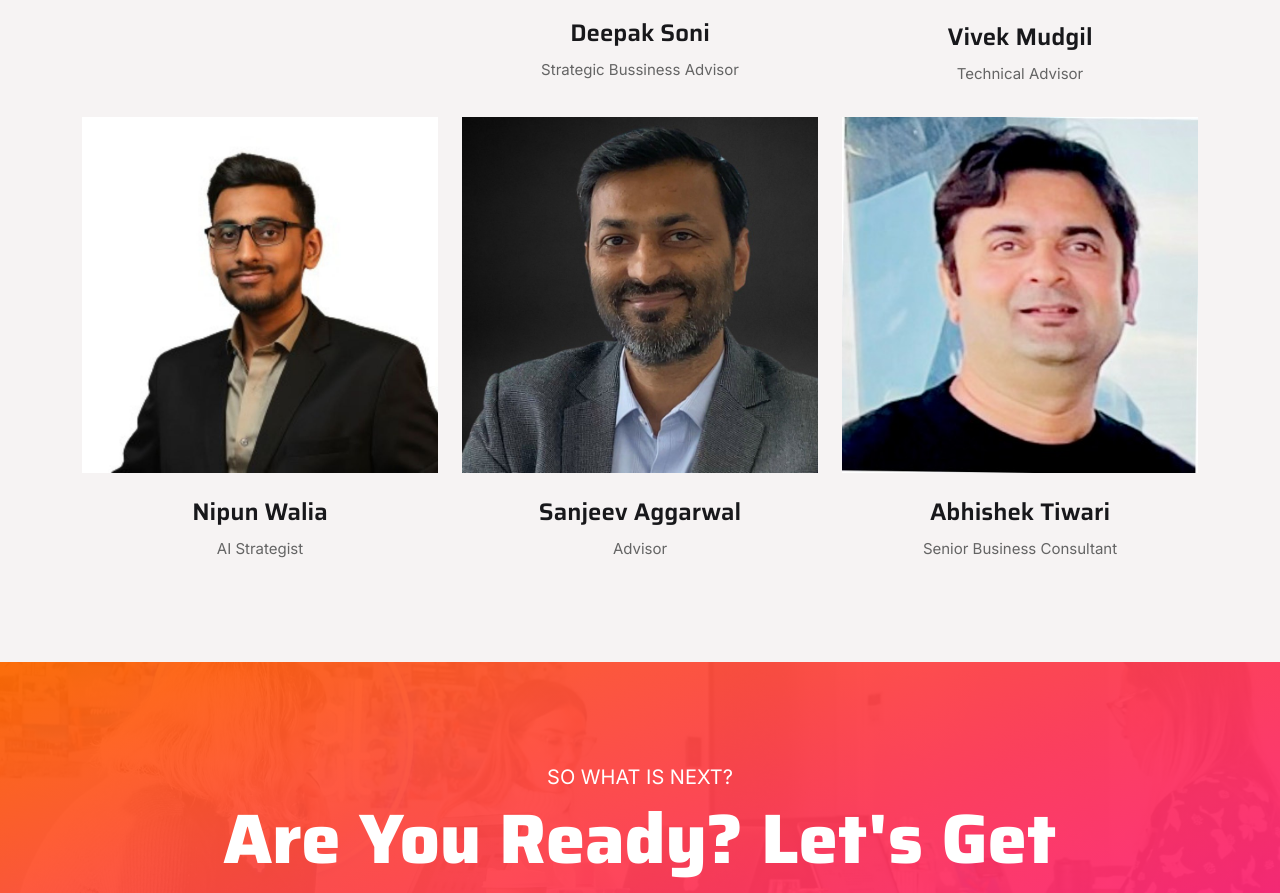
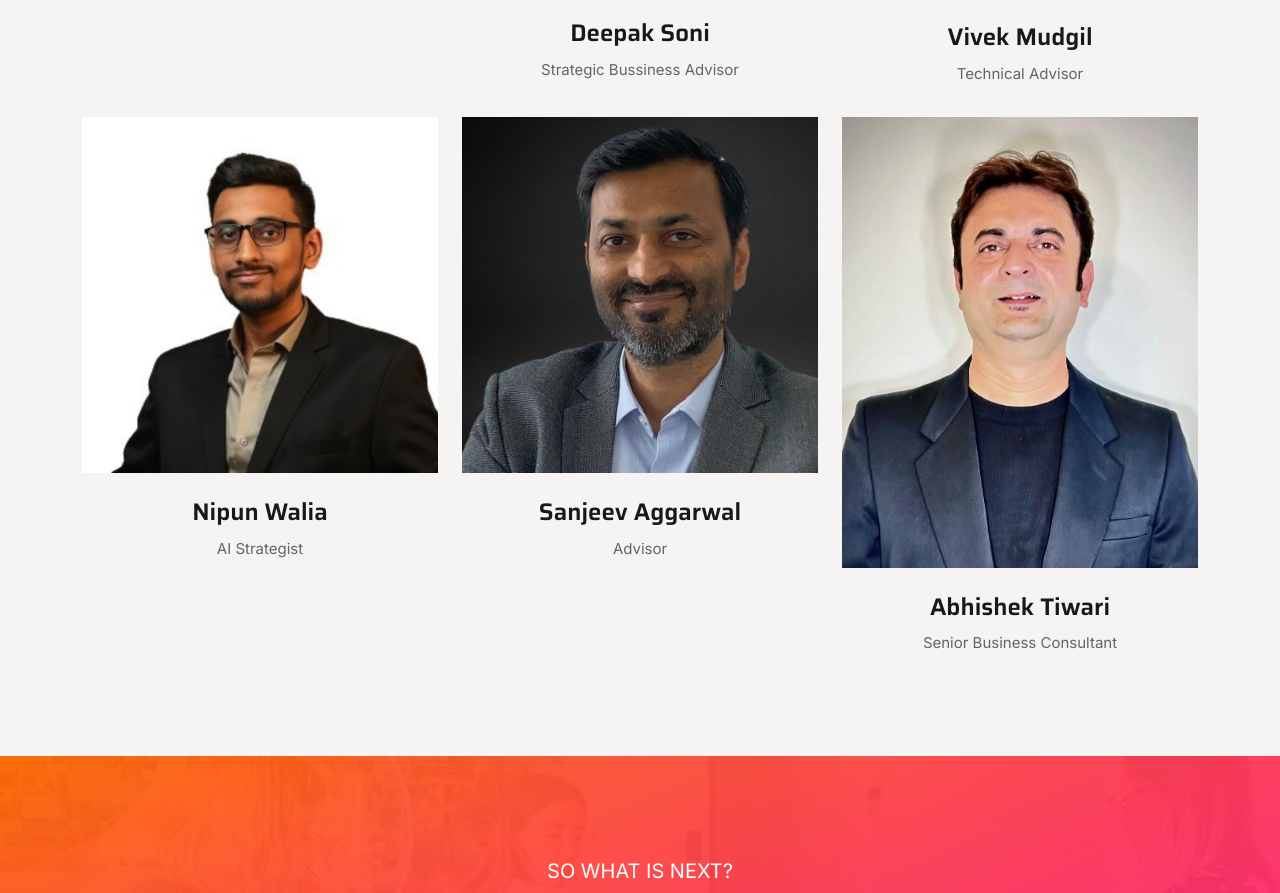
Before and after one commit to Nipunwalia08/mastorknew, a Next.js app: page /team in a window 1280 px wide. Shown: the part 1879-2772 px from the top of the page. Built offline with nearby package versions, Linux system fonts and the light colour scheme.

Commit message:
abhishek update

```diff
--- a/src/components/Team/TeamStyleTwo.tsx
+++ b/src/components/Team/TeamStyleTwo.tsx
@@ -179,7 +179,7 @@ const teamMemberData = [
     ],
   },
   {
-    image: "/images/team/abhishek.jpeg",
+    image: "/images/team/abhinew.jpg",
     name: "Abhishek Tiwari",
     designation: "Senior Business Consultant",
     aosDelay: "600",
```
Also changed, not shown: public/images/team/abhinew.jpg (added).
